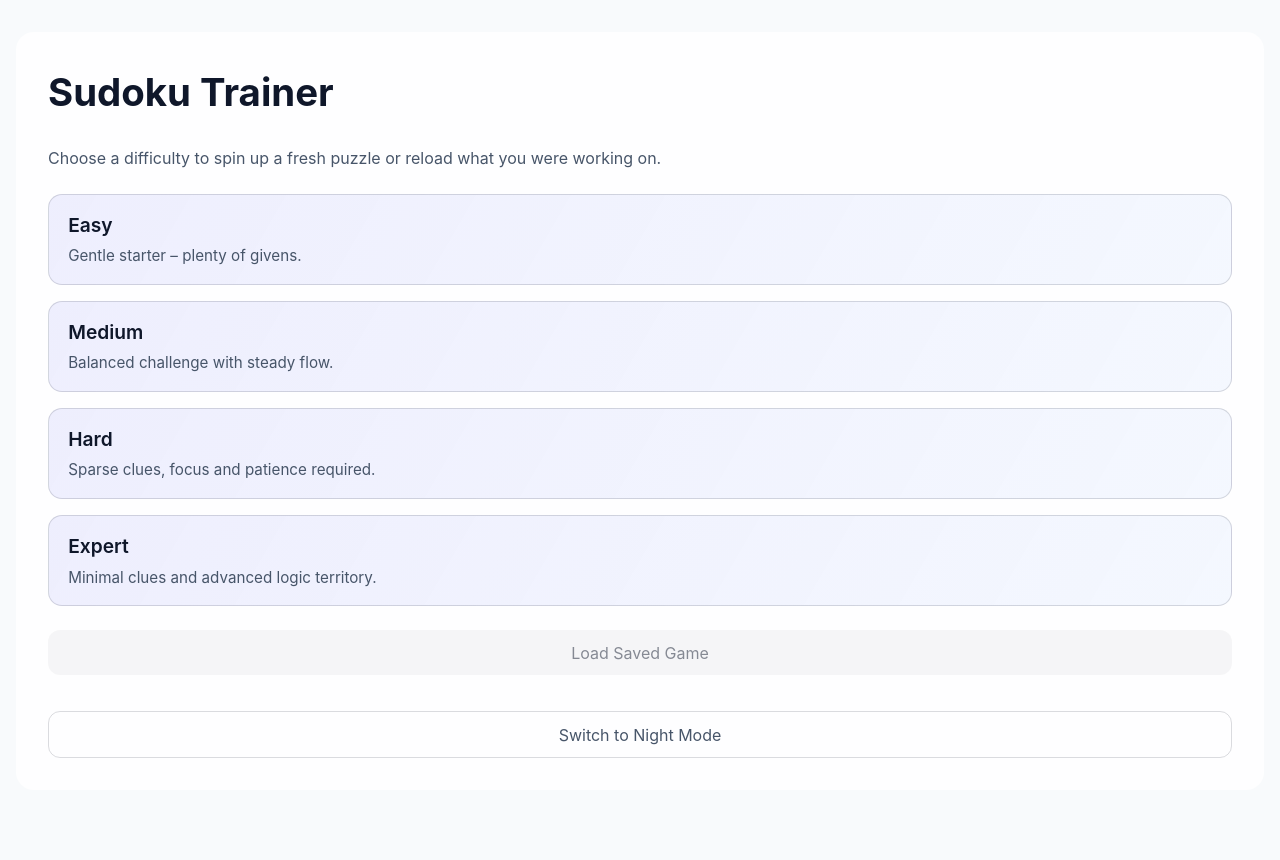
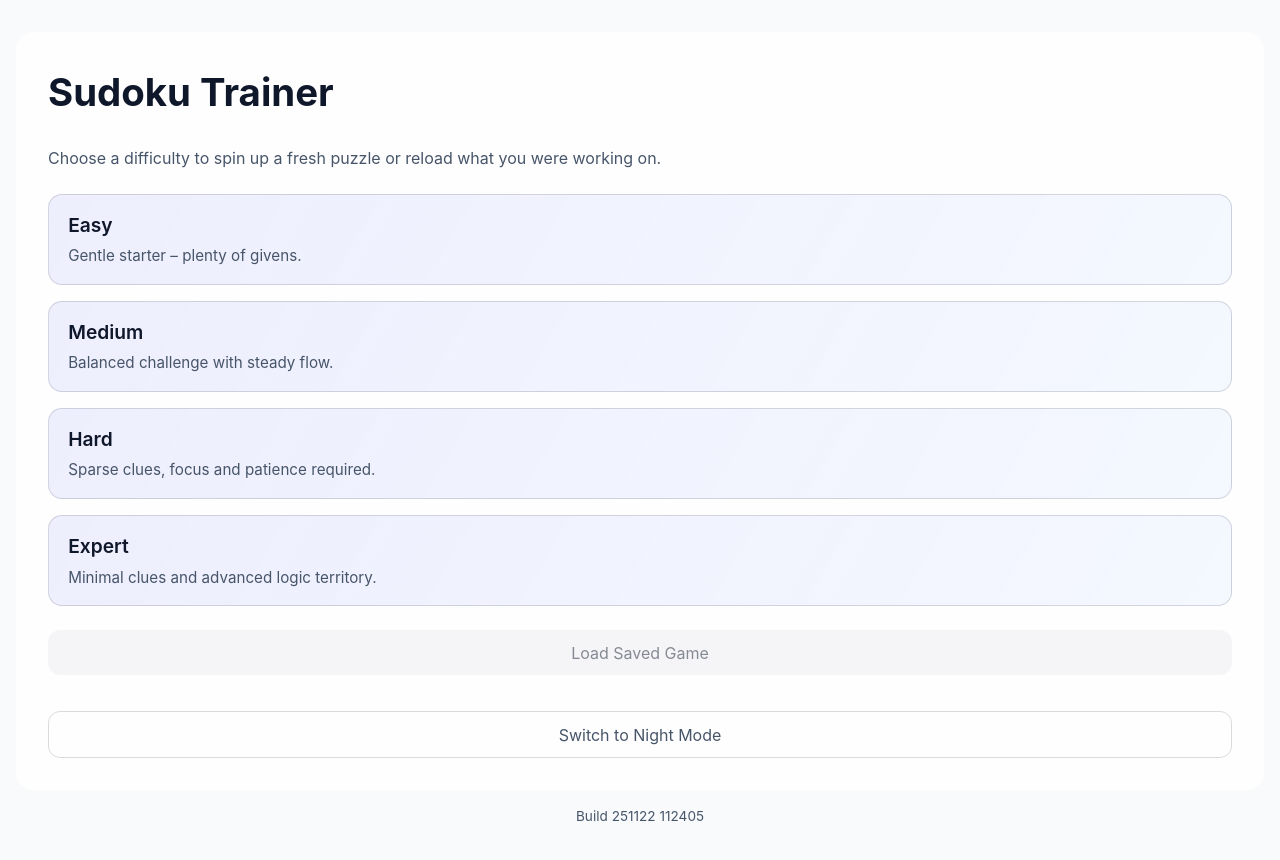
Before and after one commit to cuhuuhoang/sudoku, a React (Vite) app: page / in a window 1280 px wide. Shown: the top 860 px of the page. Before the commit the page ends 838 px from the top, so only its background shows below. Built offline with nearby package versions, Linux system fonts and the light colour scheme.

Commit message:
Show build version footer

```diff
--- a/src/App.css
+++ b/src/App.css
@@ -1,9 +1,25 @@
 .app-shell {
   min-height: 100vh;
   display: flex;
+  flex-direction: column;
+  justify-content: space-between;
+  align-items: center;
+  padding: 2rem 1rem 3rem;
+  gap: 1rem;
+}
+
+.app-body {
+  flex: 1;
+  width: 100%;
+  display: flex;
   align-items: center;
   justify-content: center;
-  padding: 2rem 1rem 3rem;
+}
+
+.build-meta {
+  font-size: 0.85rem;
+  color: var(--subtext);
+  text-align: center;
 }
 
 .card,
--- a/src/App.tsx
+++ b/src/App.tsx
@@ -66,6 +66,24 @@ const STORAGE_KEY = 'sudoku-current-game-v1';
 const THEME_KEY = 'sudoku-theme';
 const AUTO_SETTINGS_KEY = 'sudoku-auto-settings-v1';
 const DIGITS = [1, 2, 3, 4, 5, 6, 7, 8, 9];
+const formatBuildTimestamp = (date: Date) => {
+  const pad = (value: number) => value.toString().padStart(2, '0');
+  const year = pad(date.getFullYear() % 100);
+  const month = pad(date.getMonth() + 1);
+  const day = pad(date.getDate());
+  const hours = pad(date.getHours());
+  const minutes = pad(date.getMinutes());
+  const seconds = pad(date.getSeconds());
+  return `${year}${month}${day} ${hours}${minutes}${seconds}`;
+};
+
+const BUILD_VERSION: string = (() => {
+  const raw = import.meta.env.VITE_BUILD_TIMESTAMP;
+  if (typeof raw === 'string' && raw.trim().length > 0) {
+    return raw.trim();
+  }
+  return formatBuildTimestamp(new Date());
+})();
 const createCellKey = (row: number, col: number) => `${row}-${col}`;
 const parseCellKey = (key: string): CellPointer => {
   const [row, col] = key.split('-').map(Number);
@@ -1060,6 +1078,7 @@ function App() {
 
   return (
     <div className="app-shell">
+      <div className="app-body">
         {screen === 'setup' && (
           <div className="card">
             <h1>Sudoku Trainer</h1>
@@ -1380,6 +1399,10 @@ function App() {
           </button>
         </div>
         )}
+      </div>
+      <footer className="build-meta" aria-label="Build metadata">
+        Build {BUILD_VERSION}
+      </footer>
       {isStateModalOpen && (
         <div className="modal-backdrop" role="presentation" onClick={() => setIsStateModalOpen(false)}>
           <div
```
Lines whose indentation alone changed are shown as unchanged.
